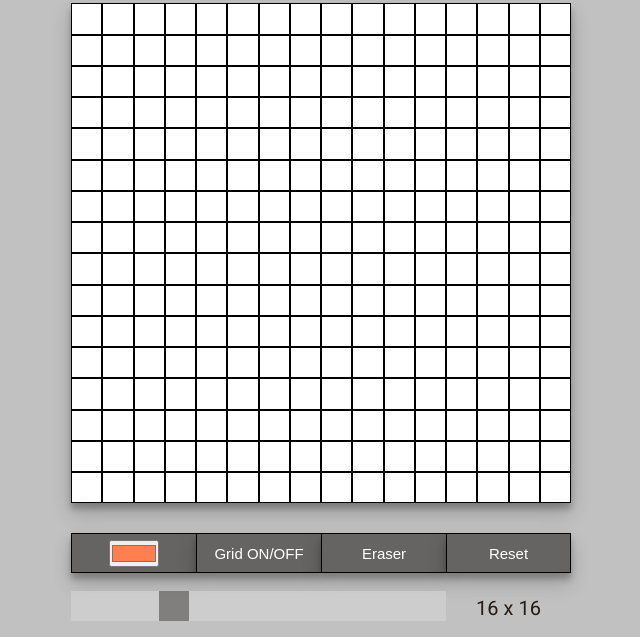
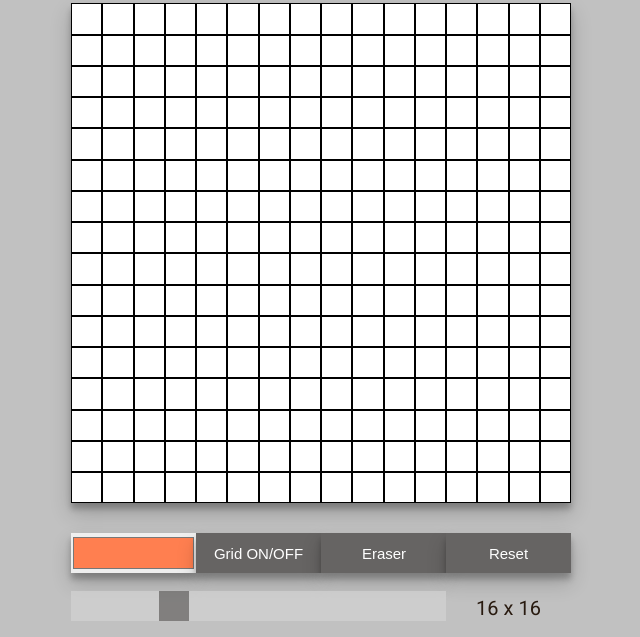
Before and after one commit to ierdna89/odin-etch-a-sketch, a plain HTML site: page index.html in a window 1280 px wide. Shown: the part 93-730 px from the top of the page, without its empty margins (319-959 px from the left). Drawn offline with Linux system fonts and the light colour scheme.

Commit message:
Made a bigger color picker

```diff
--- a/style.css
+++ b/style.css
@@ -51,10 +51,8 @@ body {
   align-items: flex-start;
   justify-content: flex-start;
   flex-wrap: wrap;
-  /* width: 500px; */
   height: 500px;
   background-color: var(--secondary-light);
-  /* border: 1px solid gray; */
   box-shadow: rgba(0, 0, 0, 0.19) 0px 10px 20px, rgba(0, 0, 0, 0.23) 0px 6px 6px;
   margin-bottom: 15px;
 }
@@ -72,7 +70,7 @@ body {
   width: 125px;
   height: 40px;
   font-size: 15px;
-  border-color: black;
+  border-color: var(--secondary-dark);
   border-style: solid;
   border-width: thin;
   background-color: var(--secondary-dark);
@@ -81,9 +79,12 @@ body {
 }
 
 #btn-Color,
-#btn-Grid,
 #btn-Eraser {
   border-width: thin 0px thin thin;
+}
+
+#btn-Grid {
+  border-width: thin 0px thin 0px;
 }
 
 #btn-Reset {
@@ -155,6 +156,19 @@ body {
   font-size: 20px;
 }
 
+#btn-Color {
+  display: flex;
+  justify-content: center;
+  align-items: center;
+  border-style: none;
+}
+
+#color-picker {
+  width: 125px;
+  height: 40px;
+  border-style: none;
+}
+
 .cursorEraser {
   cursor: url(/img/eraser.svg) 0 30, pointer;
 }
```
Also changed, not shown: script.js (+4 -3 lines).
